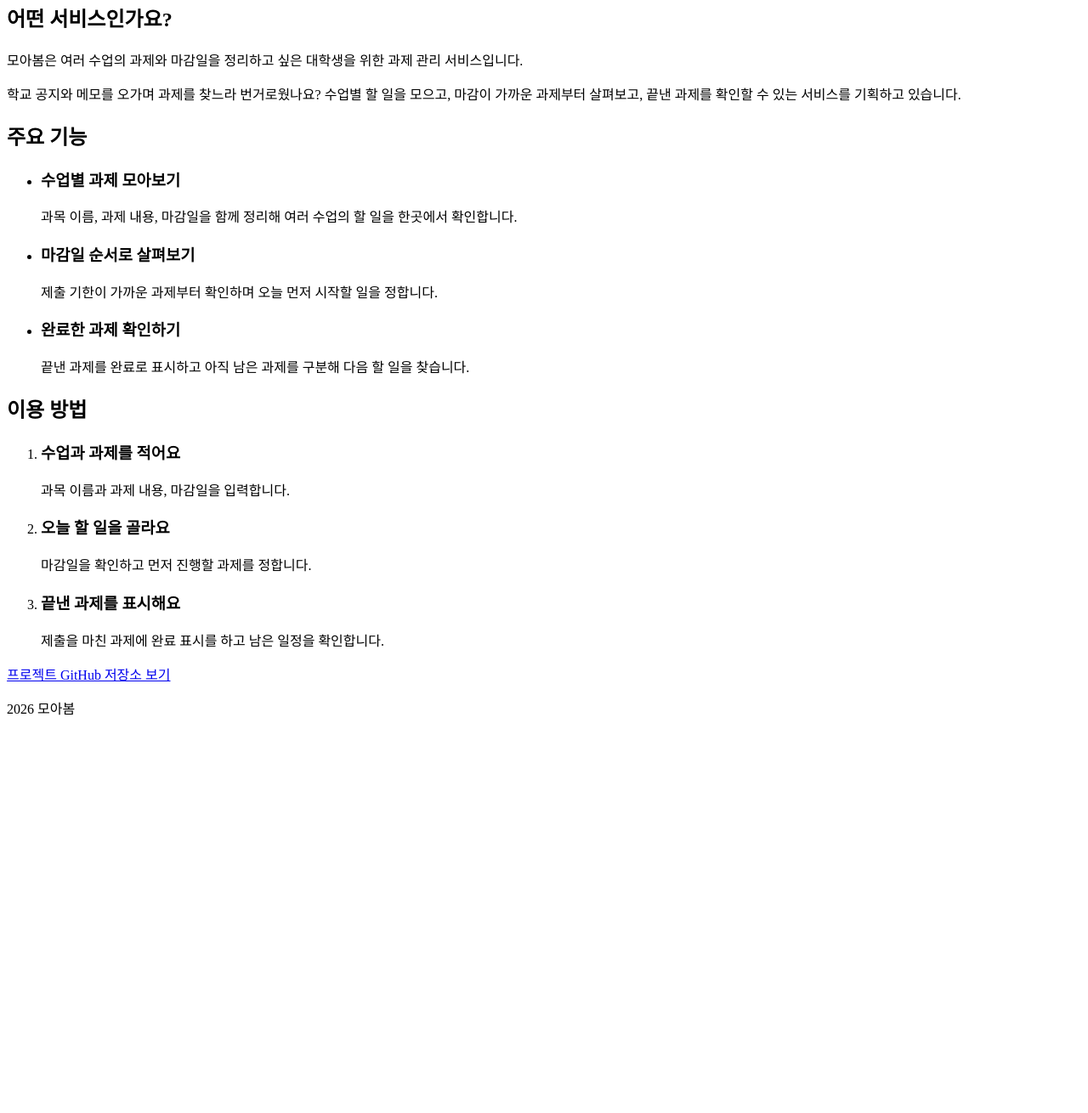
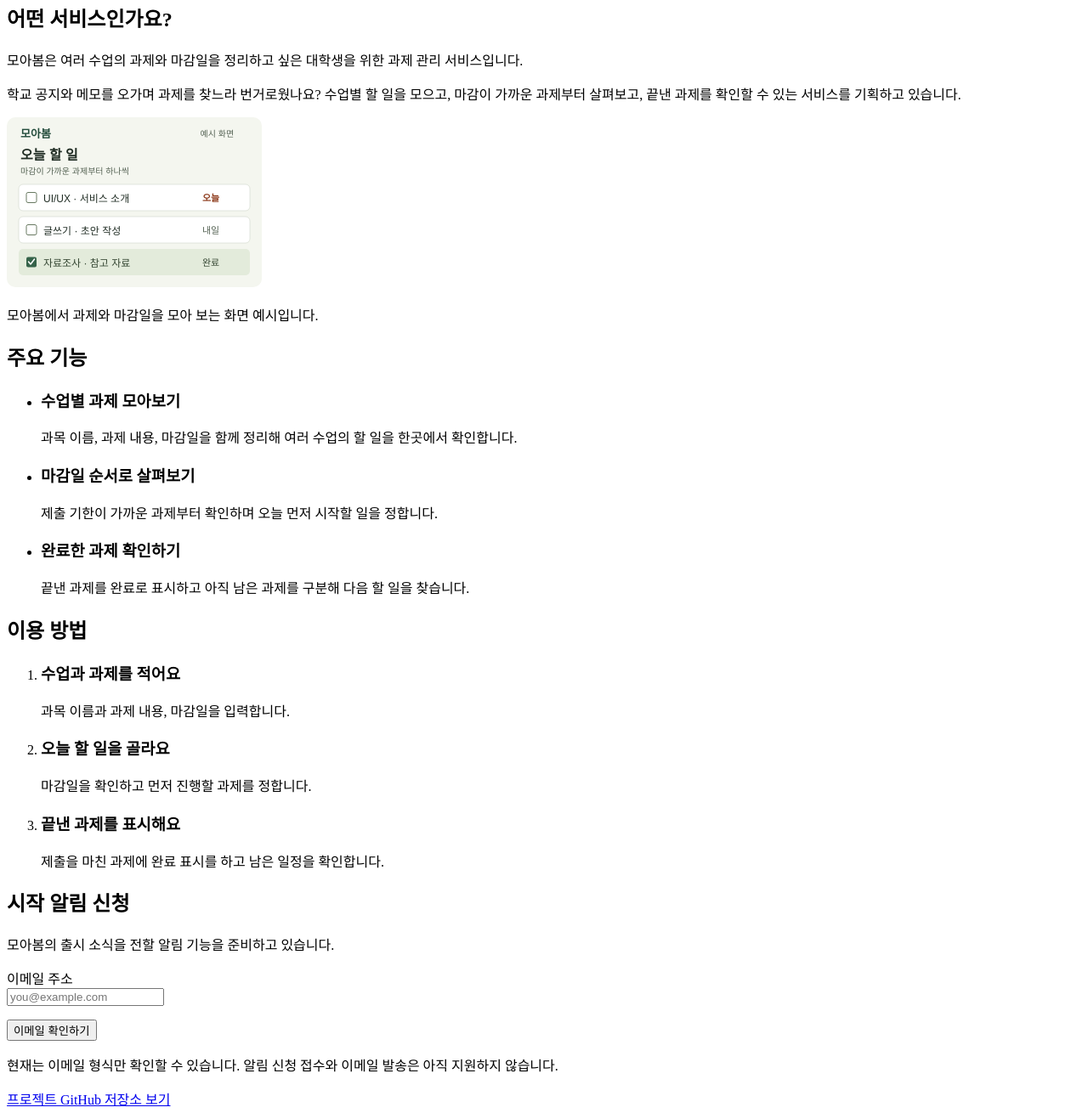
Before and after one commit to rrazx7-bit/-rrazx7-bit-ui-ux_programing_project_, a plain HTML site: page index.html in a window 1280 px wide. Shown: the part 130-1440 px from the top of the page at 85% size. Before the commit the page ends 991 px from the top, so only its background shows below. Drawn offline with Linux system fonts and the light colour scheme.

Commit message:
feat: 서비스 이미지와 이메일 입력 화면 추가

```diff
--- a/index.html
+++ b/index.html
@@ -20,6 +20,10 @@
   <h2>어떤 서비스인가요?</h2>
   <p>모아봄은 여러 수업의 과제와 마감일을 정리하고 싶은 대학생을 위한 과제 관리 서비스입니다.</p>
   <p>학교 공지와 메모를 오가며 과제를 찾느라 번거로웠나요? 수업별 할 일을 모으고, 마감이 가까운 과제부터 살펴보고, 끝낸 과제를 확인할 수 있는 서비스를 기획하고 있습니다.</p>
+  <img src="assets/images/service-preview.svg"
+       alt="모아봄 과제 목록 예시: UI/UX 서비스 소개는 오늘 마감, 글쓰기 초안은 내일 마감, 자료조사는 완료로 표시되어 있습니다."
+       width="300" height="200">
+  <p>모아봄에서 과제와 마감일을 모아 보는 화면 예시입니다.</p>
 
   <h2>주요 기능</h2>
   <ul>
@@ -53,6 +57,18 @@
     </li>
   </ol>
 
+  <h2>시작 알림 신청</h2>
+  <p>모아봄의 출시 소식을 전할 알림 기능을 준비하고 있습니다.</p>
+  <form action="#signup" method="get">
+    <p>
+      <label for="email">이메일 주소</label><br>
+      <input type="email" id="email" name="email" placeholder="you@example.com"
+             autocomplete="email" aria-describedby="signup-note" required>
+    </p>
+    <button type="submit">이메일 확인하기</button>
+  </form>
+  <p id="signup-note">현재는 이메일 형식만 확인할 수 있습니다. 알림 신청 접수와 이메일 발송은 아직 지원하지 않습니다.</p>
+
   <p><a href="https://github.com/rrazx7-bit/-rrazx7-bit-ui-ux_programing_project_">프로젝트 GitHub 저장소 보기</a></p>
   <p>2026 모아봄</p>
 </body>
```
Also changed, not shown: assets/images/service-preview.svg (added).
